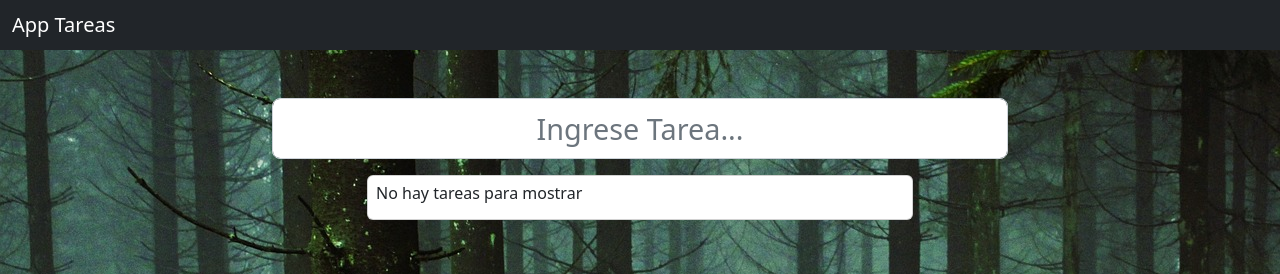
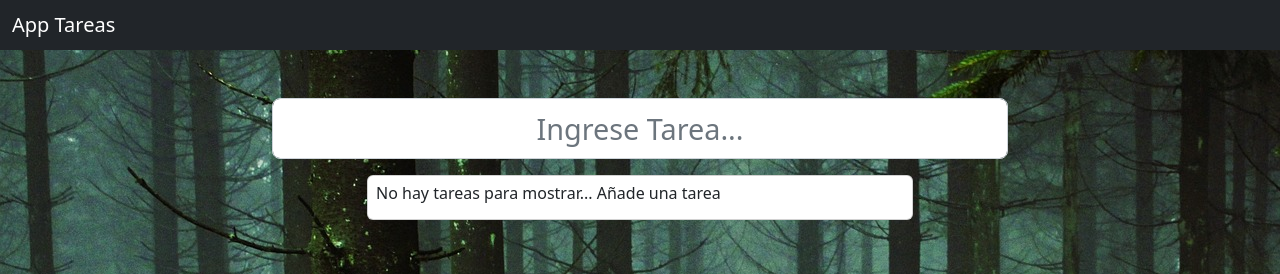
Before and after one commit to jcvillacob/Convertidor, an Angular app: page / in a window 1280 px wide. Shown: the top 274 px of the page. Built offline with nearby package versions, Linux system fonts and the light colour scheme.

Commit message:
Update tareas.component.css and tareas.component.html

```diff
--- a/src/app/components/tareas/tareas.component.html
+++ b/src/app/components/tareas/tareas.component.html
@@ -5,7 +5,7 @@
         </div>
         <div class="col-lg-6 offset-lg-3 mt-3">
             <div class="card p-2">
-                <h6>No hay tareas para mostrar</h6>
+                <h6>No hay tareas para mostrar... Añade una tarea</h6>
             </div>
         </div>
     </div>
```
Also changed, not shown: src/app/components/tareas/tareas.component.css (+4 -4 lines).
